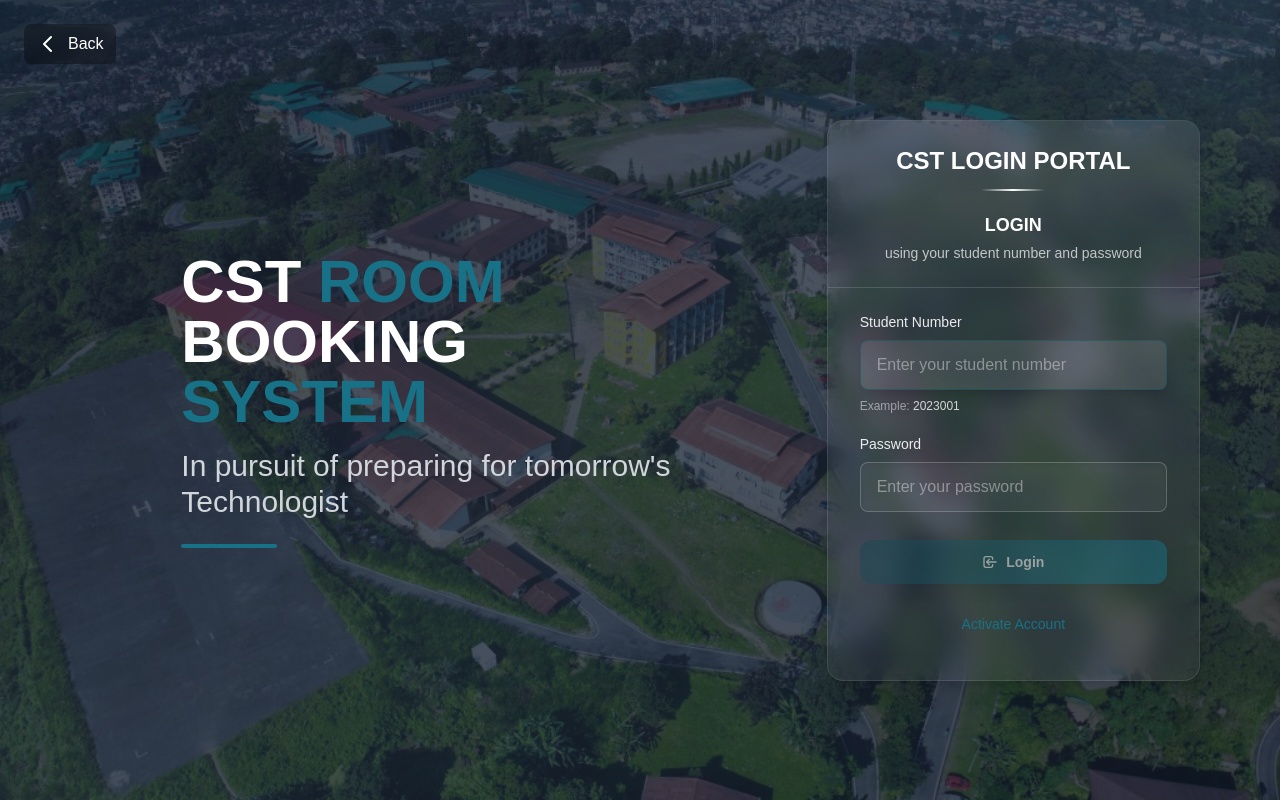
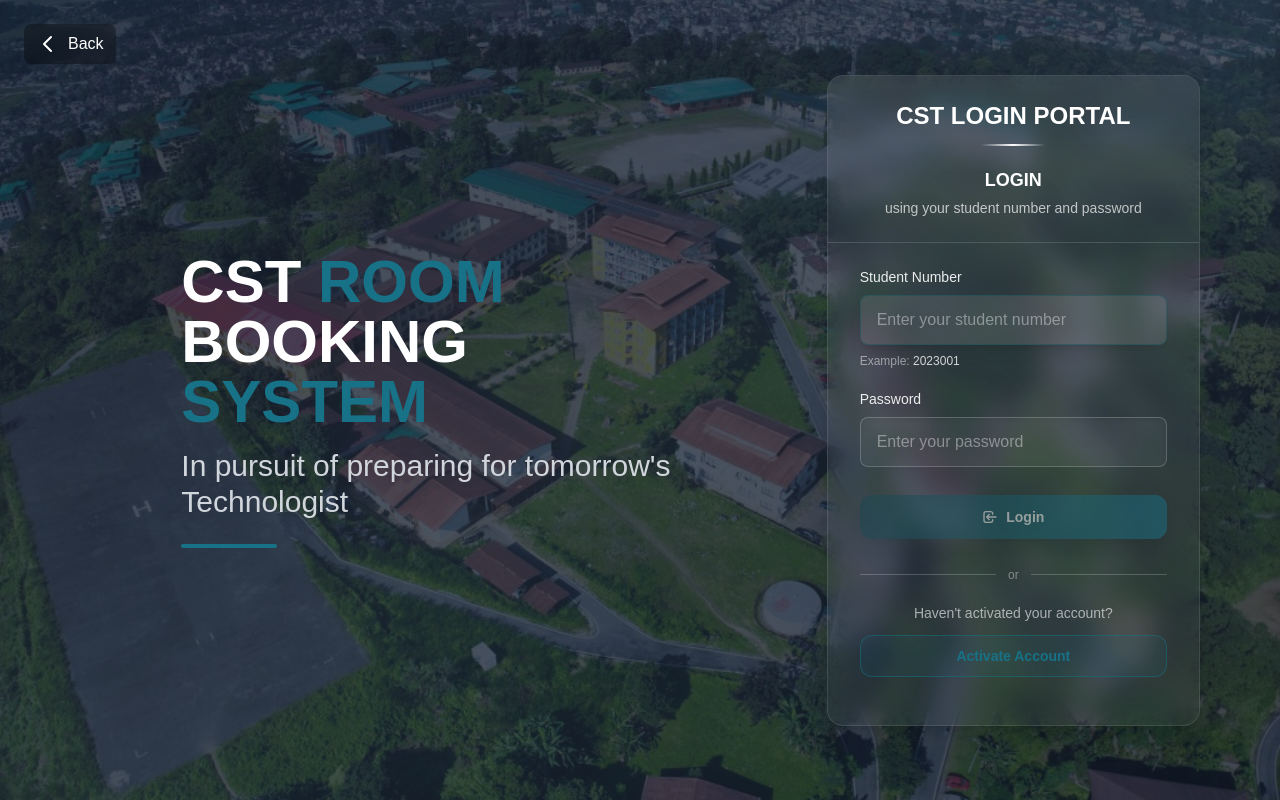
Before and after one commit to Ran501/CST_Hostel_Booking_System, a Next.js app in the folder cst_room_booking_system/: page /login in a window 1280 px wide. Built offline with nearby package versions, Linux system fonts and the light colour scheme.

Commit message:
login page update

```diff
--- a/cst_room_booking_system/src/app/login/page.js
+++ b/cst_room_booking_system/src/app/login/page.js
@@ -261,11 +261,22 @@ export default function LoginModal({ open = true, onClose, onSuccess }) {
                       </button>
                     </div>
 
-                    <div className="text-center pt-2">
+                    <div className="pt-2">
+                      <div className="flex items-center gap-3">
+                        <div className="flex-1 h-px bg-white/20"></div>
+                        <span className="text-xs text-white/40 font-medium">or</span>
+                        <div className="flex-1 h-px bg-white/20"></div>
+                      </div>
+                    </div>
+
+                    <div className="pb-1">
+                      <p className="text-center text-sm text-white/60 mb-3">
+                        Haven&apos;t activated your account?
+                      </p>
                       <button
                         type="button"
                         onClick={handleActivateAccount}
-                        className="text-sm text-cstcolor3 hover:text-cstcolor2 transition-colors font-medium"
+                        className="w-full cursor-pointer rounded-xl border border-cstcolor3/50 bg-cstcolor3/10 px-5 py-2.5 text-sm font-semibold text-cstcolor3 hover:bg-cstcolor3/20 hover:border-cstcolor3 hover:scale-[1.02] active:scale-[0.98] transition-all duration-200"
                       >
                         Activate Account
                       </button>
```
Also changed, not shown: cst_room_booking_system/src/app/rooms/9/floor/[floor]/page.js (line endings or trailing spaces).
